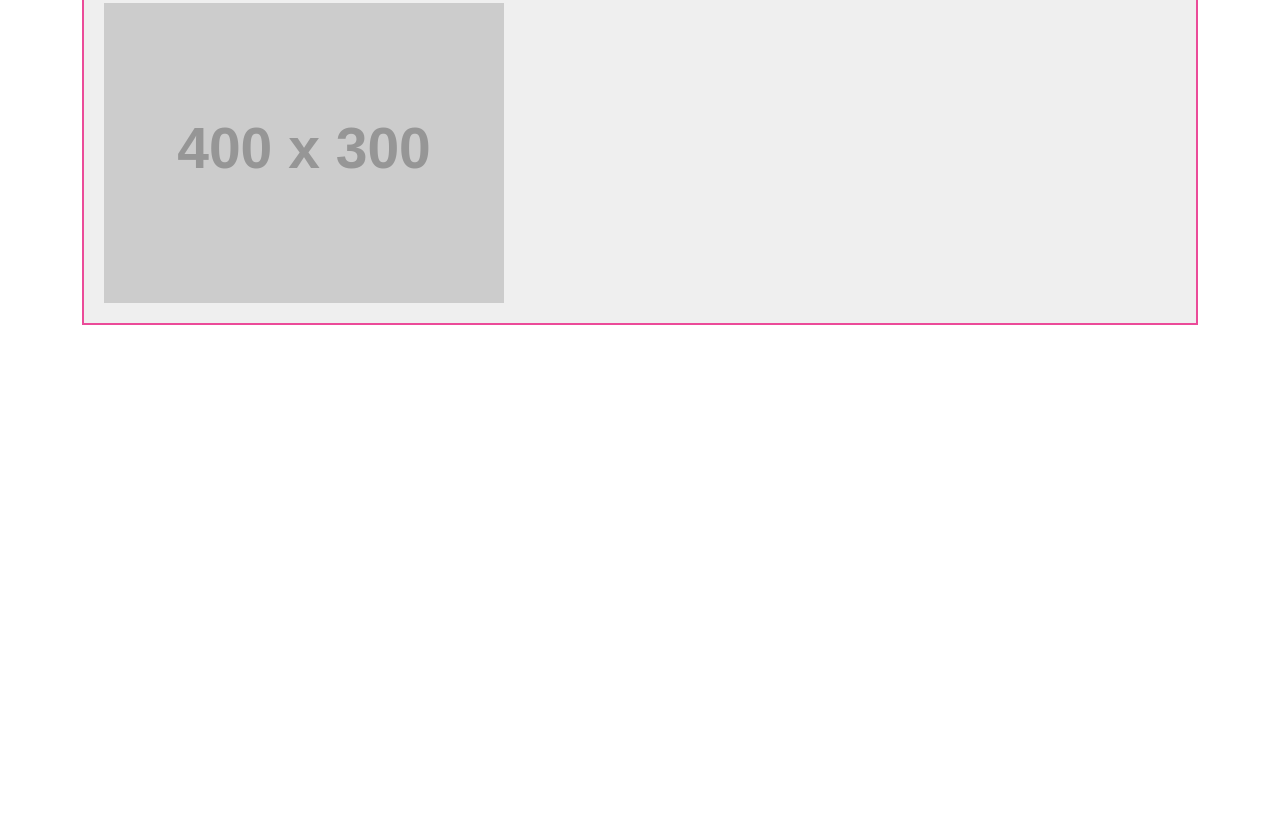
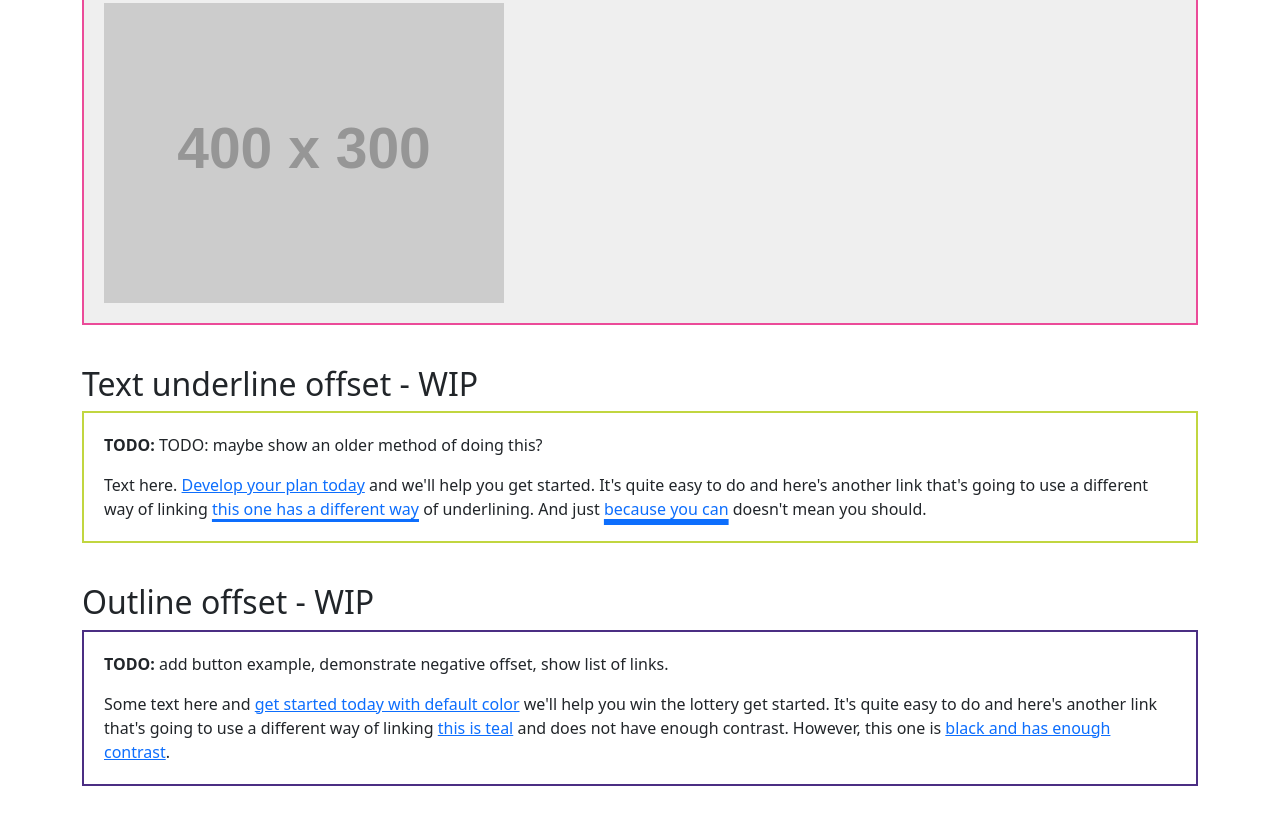
Before and after one commit to tjsuw/modern-css-2024, a website: page index.html in a window 1280 px wide. Shown: the part 1915-2741 px from the top of the page. Before the commit the page ends 2280 px from the top, so only its background shows below. Drawn offline with nearby package versions, Linux system fonts and the light colour scheme; placeholder pictures from the web are drawn by us.

Commit message:
Started on text-underline-offset and outline-offset. WIP commit.

```diff
--- a/index.html
+++ b/index.html
@@ -44,8 +44,8 @@
 					<li>aspect ratio</li>
 					<li>object fit</li>
 					<li>margin inline</li>
-					<li>text-underline-offset</li>
-					<li>outline offset</li>
+					<li><a href="#text-underline-offset">text-underline-offset</a></li>
+					<li><a href="#outline-offset">outline offset</a></li>
 					<li>Scroll margin top/bottom</li>
 					<li>fit content width</li>
 					<li>color scheme</li>
@@ -93,6 +93,34 @@
 				</div>
 			</div>
 
+			<section id="text-underline-offset">
+				<h2>Text underline offset - WIP</h2>
+				<div class="container">
+					<div class="row gap">
+						<div class="col example green bg-white">
+							<p><strong>TODO:</strong> TODO: maybe show an older method of doing this?</p>
+							<p class="mb-0">Text here. <a href="#">Develop your plan today</a> and we'll help you get started. It's
+								quite easy to do and here's another link that's going to use a different way of linking <a href="#" class="tu-offset text-u-2">this one has a different way</a> of underlining. And just <a href="#" class="tu-offset text-u-4">because you can</a> doesn't mean you should.</p>
+						</div>
+					</div>
+				</div>
+			</section>
+
+			<section id="outline-offset">
+			<h2>Outline offset - WIP</h2>
+			<div class="container">
+				<div class="row gap">
+					<div class="col example purple bg-white">
+						<p>
+							<strong>TODO:</strong> add button example, demonstrate negative offset, show list of links.
+						</p>
+						<p class="mb-0">Some text here and <a href="#" class="o-offset">get started today with default color</a> we'll help you win the lottery get started. It's quite easy to do and here's another link that's going to use a different way of linking <a href="#" class="o-offset teal">this is teal</a> and does not have enough contrast. However, this one is <a href="#" class="o-offset black">black and has enough contrast</a>.
+						</p>
+					</div>
+				</div>
+			</div>
+			</section>
+
 		</main>
 	<!-- <script src="index.js"></script> -->
 	</body>
--- a/style.css
+++ b/style.css
@@ -65,6 +65,14 @@ body {
 		border: 2px solid var(--wp--preset--color--spirit-pink);
 	}
 
+	.example.green {
+		border: 2px solid var(--wp--preset--color--spirit-candle-green);
+	}
+
+	.example.purple {
+		border: 2px solid var(--wp--preset--color--husky-purple);
+	}
+
 	.balance {
 		text-wrap: balance;
 	}
@@ -76,4 +84,38 @@ body {
 	.ar-4 {
 
 	}
+
+	.bg-white {
+		background-color: var(--wp--preset--color--white);
+	}
+
+	#text-underline-offset {
+		.tu-offset {
+			text-underline-offset: .25em;
+		}
+		.text-u-2 {
+			text-decoration-thickness: .2em;
+		}
+		.text-u-3 {
+			text-decoration-thickness: .3em;
+		}
+		.text-u-4 {
+			text-decoration-thickness: .4em;
+		}
+	}
+
+	#outline-offset {
+		.o-offset {
+			outline-offset: .125em;
+			&.teal {
+				outline-color: var(--wp--preset--color--spirit-teal);
+			}
+			&.black {
+				outline-color: var(--wp--preset--color--true-black);
+			}
+		}
+		a:focus-visible {
+			outline: 2px dashed;
+		}
+	}
 }
```
Also changed, not shown: favicon.ico (added), 1 other file.
